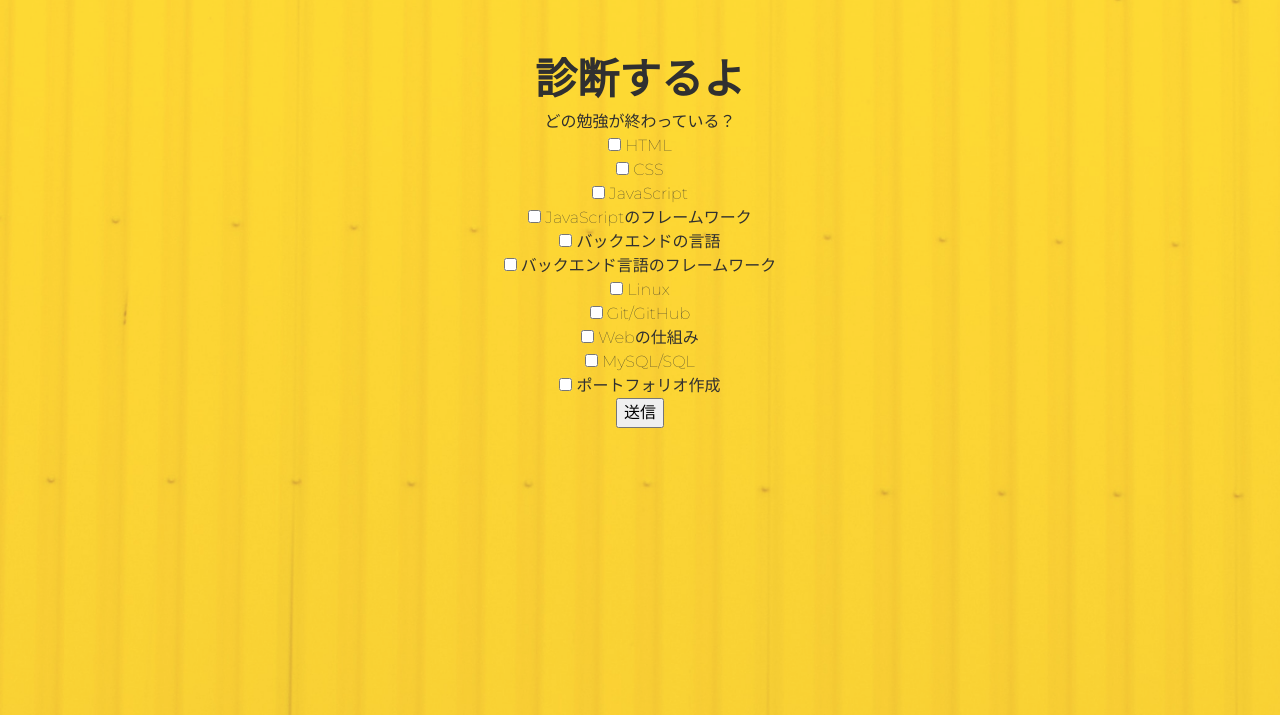
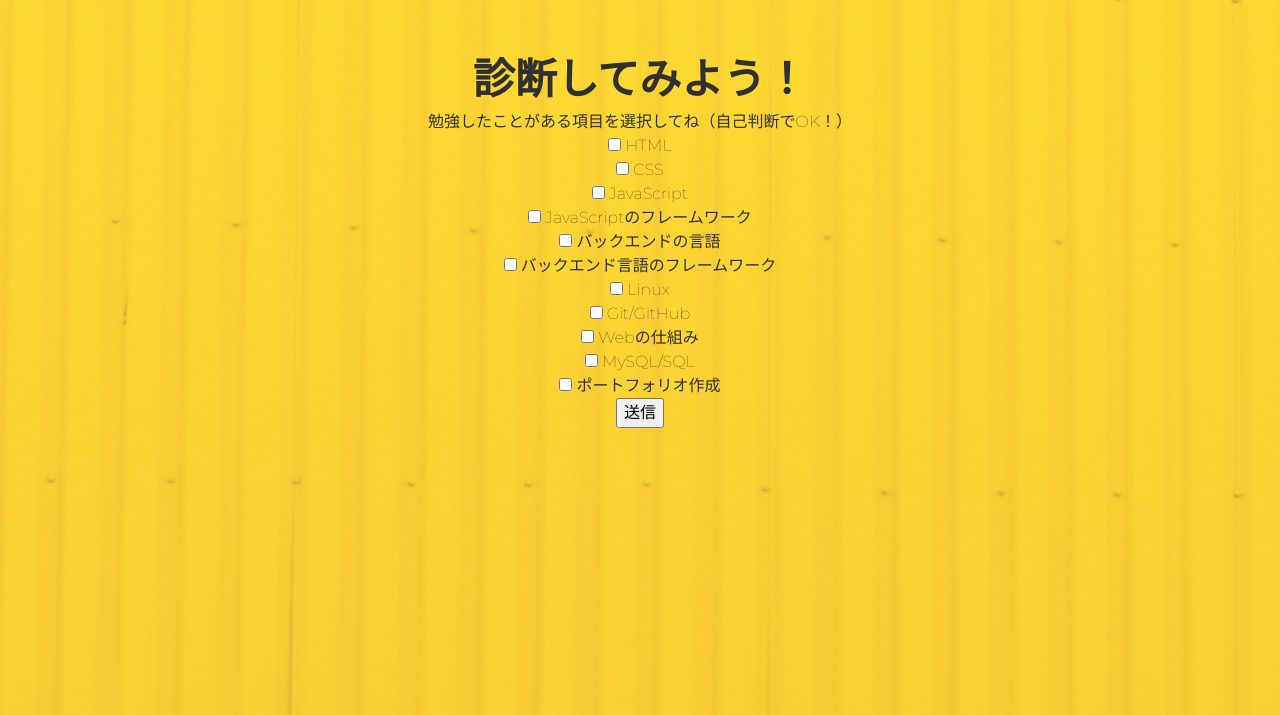
Before and after one commit to lily-engine/Bravery, a Flask app: page /question in a window 1280 px wide. Shown: the part 60-775 px from the top of the page. Run offline with Flask 2, Linux system fonts and the light colour scheme.

Commit message:
percentage

```diff
--- a/app/app.py
+++ b/app/app.py
@@ -10,17 +10,19 @@ def main():
 def get():
 	question_lists = ["HTML","CSS","JavaScript","JavaScriptのフレームワーク","バックエンドの言語","バックエンド言語のフレームワーク","Linux","Git/GitHub","Webの仕組み","MySQL/SQL","ポートフォリオ作成"]
 	return render_template('question.html', \
-		title = '診断するよ', \
-		message = 'どの勉強が終わっている？',
+		title = '診断してみよう！', \
+		message = '勉強したことがある項目を選択してね（自己判断でOK！）',
 		question_lists = question_lists
 	)
 
 @app.route('/result', methods=['POST'])
 def post():
-	name = request.form.getlist('checkbox')
+	checkbox = request.form.getlist('checkbox')
+	checkbox_count = len(checkbox)
+
 	return render_template('result.html', \
 		title = '診断結果', \
-		message = '{}の勉強が終わっているんですね！'.format('と'.join(name)))
+		checkbox_count = checkbox_count)
 
 @app.route('/terms')
 def terms_of_service():
--- a/app/templates/result.html
+++ b/app/templates/result.html
@@ -3,6 +3,7 @@
 {% block content %}
 
 <h1>{{ title }}</h1>
-<p>{{ message }}</p>
+
+<h2>あなたの勉強の進捗は{{ (checkbox_count / 11 * 100) | round | int }}%です！</h2>
 
 {% endblock %}
```
